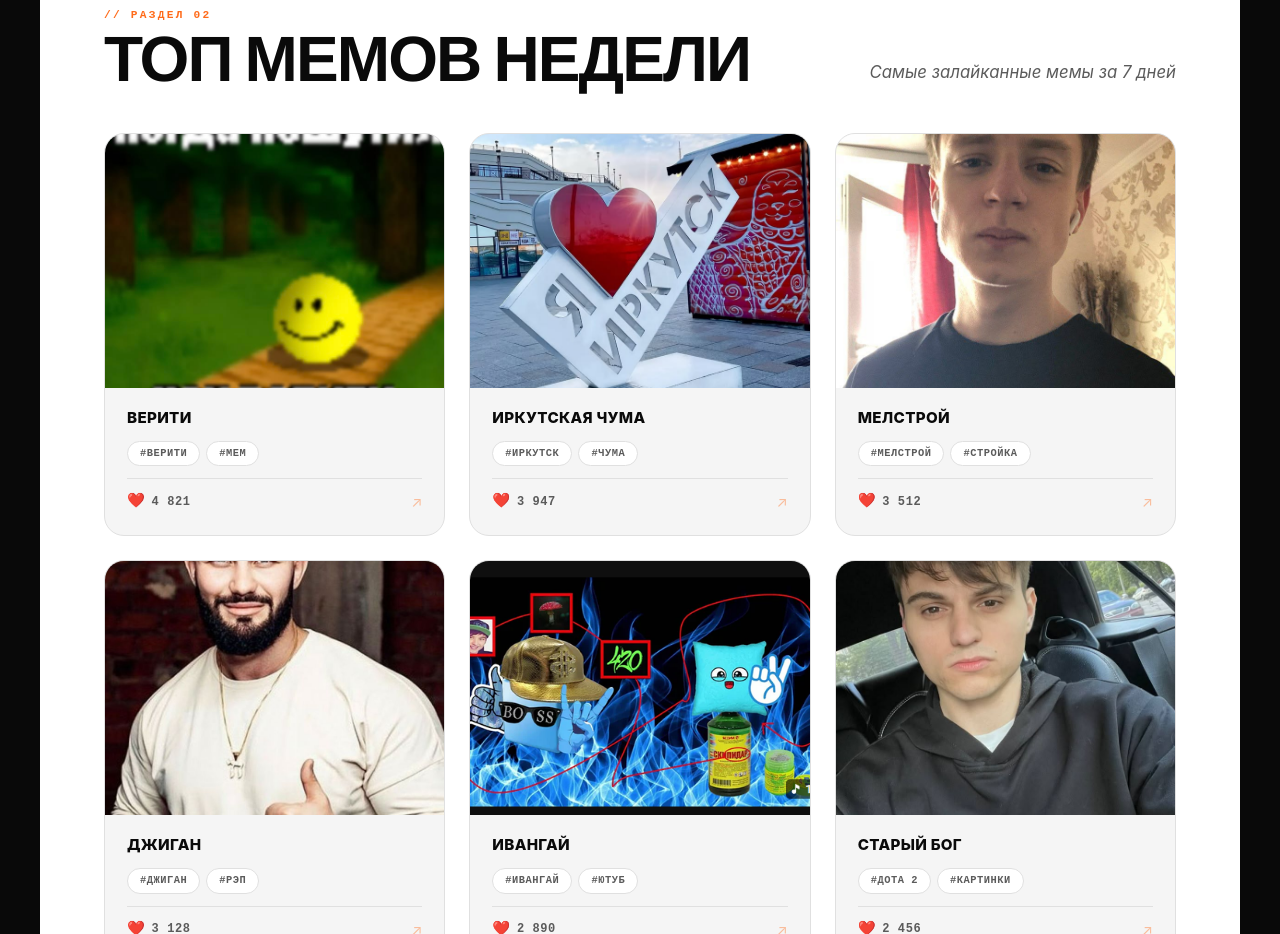
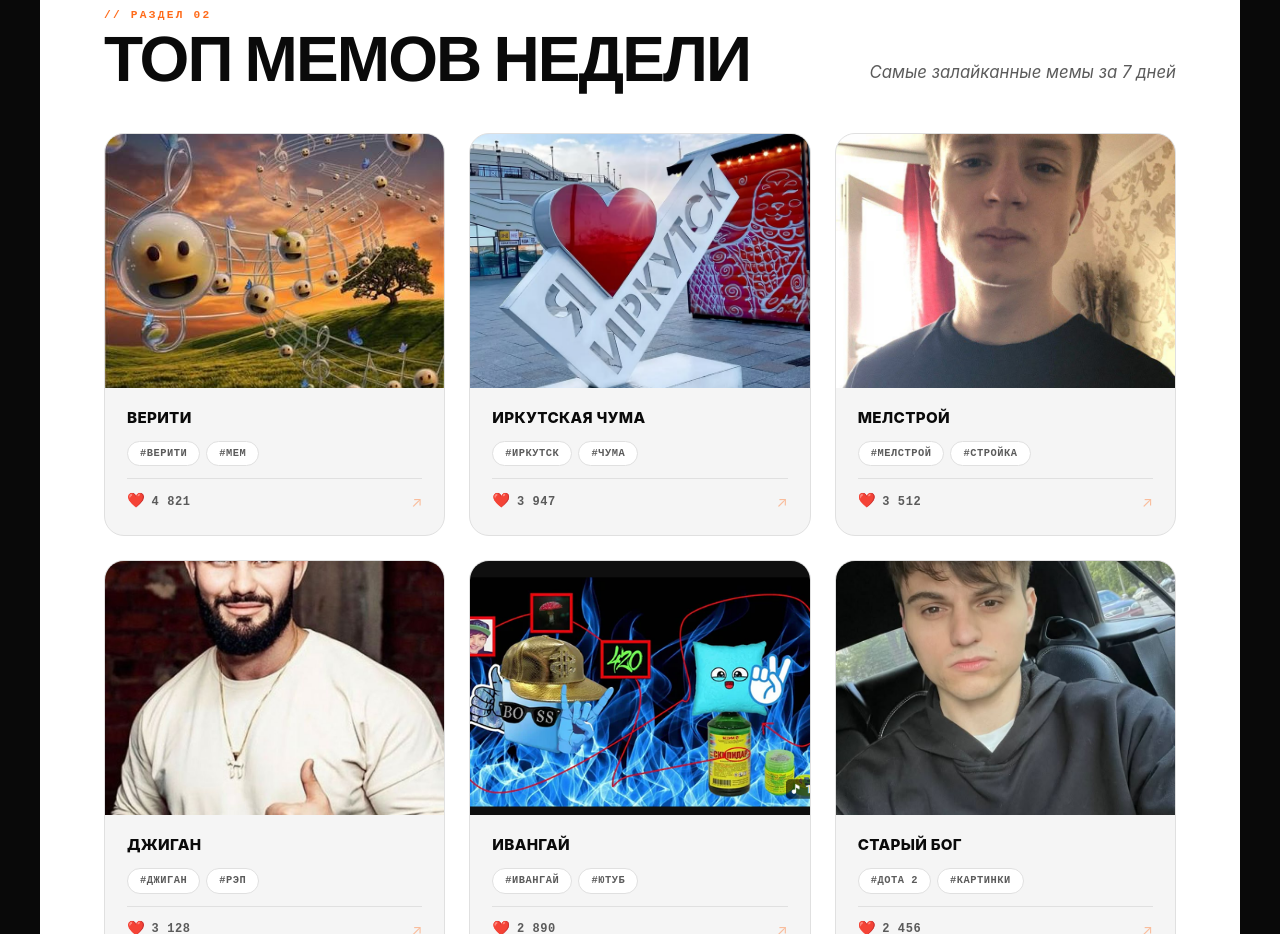
Before and after one commit to akirpa34-code/Slastyona, a plain HTML site: page index.html in a window 1280 px wide. Shown: the part 2600-3534 px from the top of the page. Drawn offline with Linux system fonts and the light colour scheme.

Commit message:
нев картинки

```diff
--- a/index.html
+++ b/index.html
@@ -1334,7 +1334,7 @@
             <article class="meme-card">
               <div class="meme-image meme-image-1">
                 <img
-                  src="когда пошутил как верити.jpg"
+                  src="images.jpg"
                   alt="Верити"
                   class="meme-img"
                   width="735"
```
Also changed, not shown: images.jpg (added), screenshots/verity-check.png (added).
